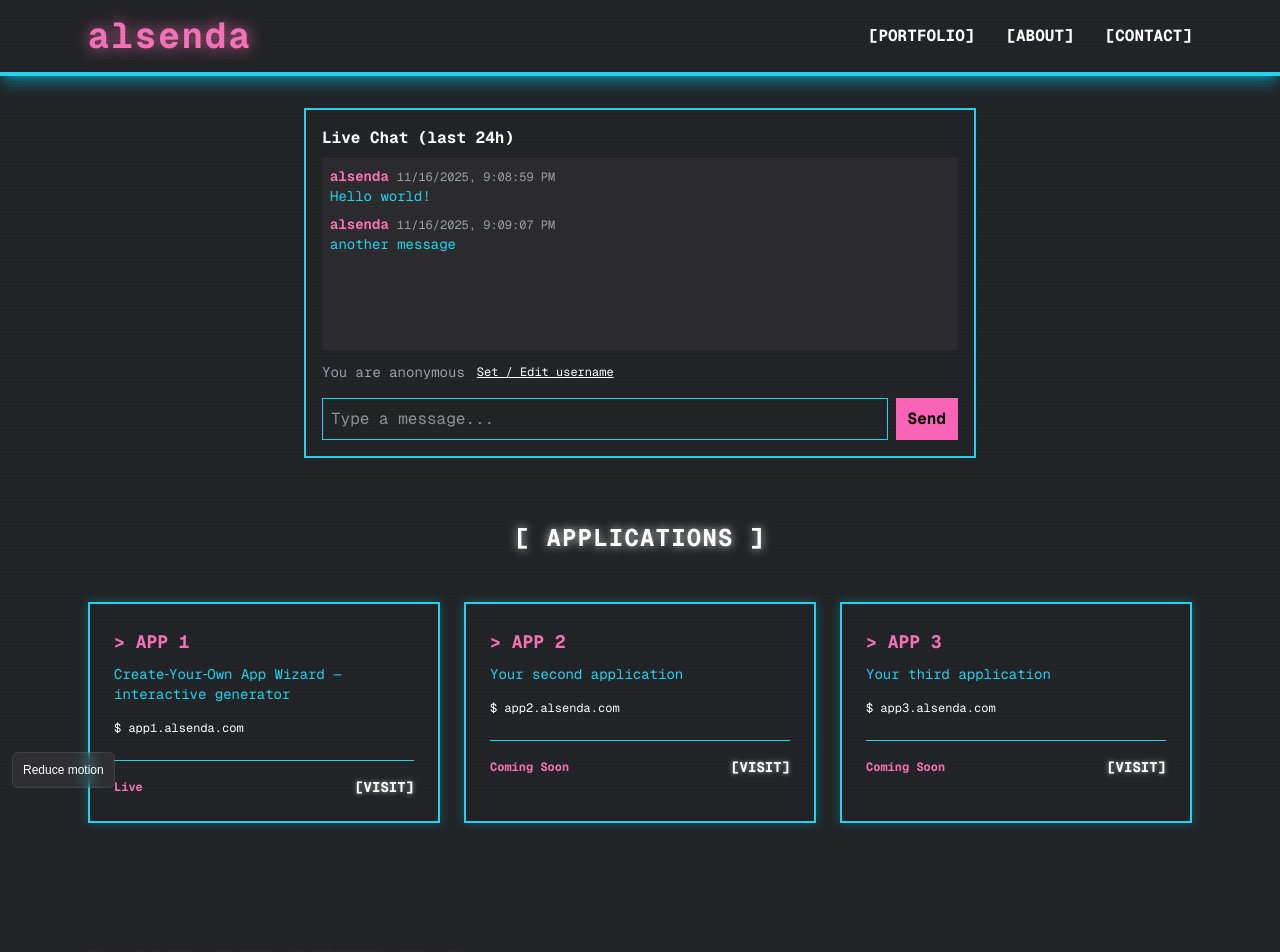
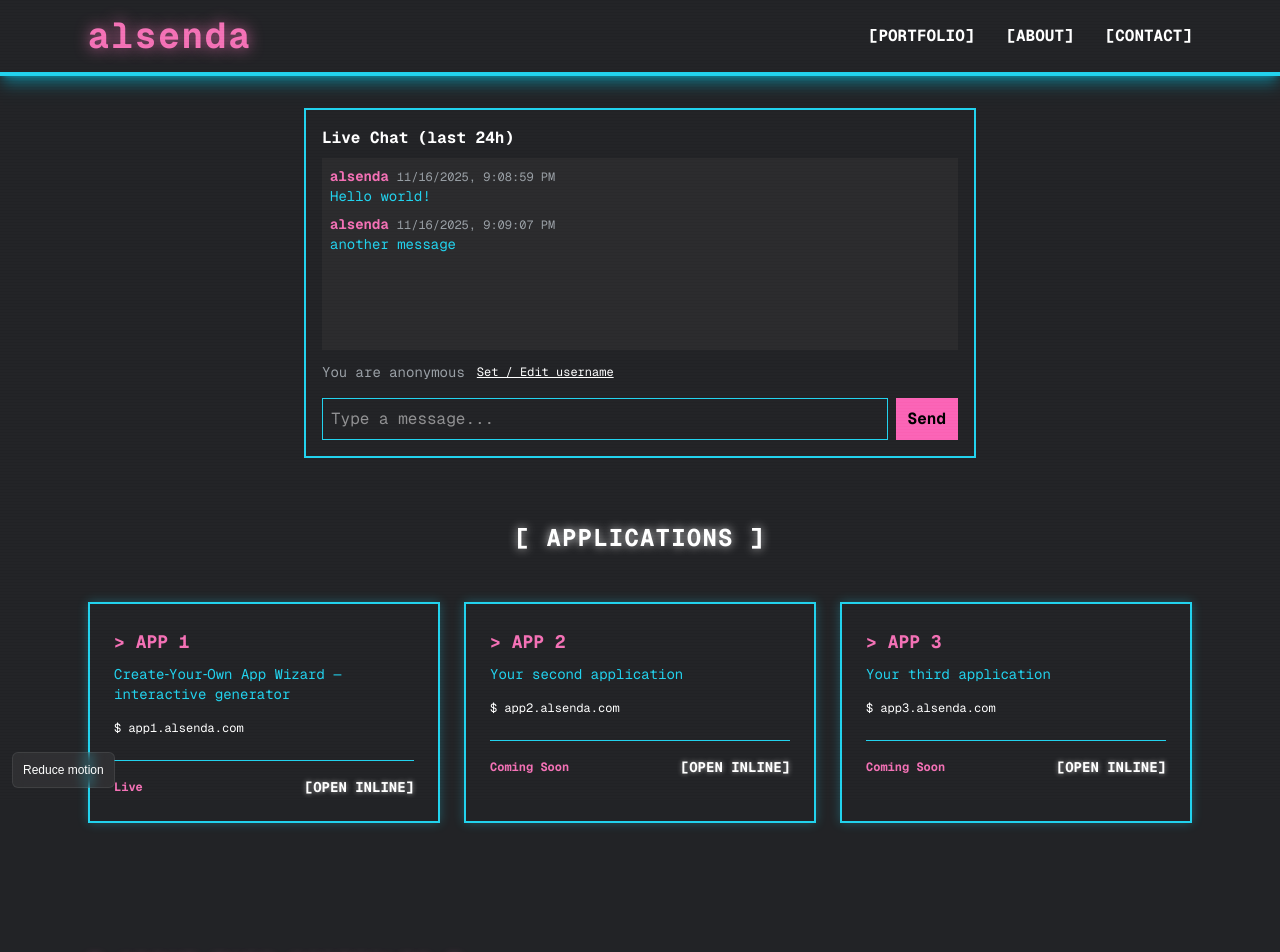
Before and after one commit to alsenda/alsenda.com, a Next.js app: page / in a window 1280 px wide. Shown: the top 952 px of the page. Built offline with nearby package versions, Linux system fonts and the light colour scheme; no server answers.

Commit message:
feat(ui): open App1 inline on main page via client AppEmbed component

```diff
--- a/src/app/page.tsx
+++ b/src/app/page.tsx
@@ -1,4 +1,5 @@
 import LiveChat from '../components/LiveChat';
+import AppEmbed from '../components/AppEmbed';
 
 export default function Home() {
   const applications = [
@@ -57,37 +58,8 @@ export default function Home() {
       {/* Live chat */}
       <LiveChat />
 
-      {/* Applications Section */}
-      <section id="portfolio" className="max-w-6xl mx-auto px-6 py-16">
-        <h3 className="text-2xl font-bold mb-12 text-center text-white tracking-wider" style={{textShadow: "0 0 10px rgba(255, 255, 255, 0.8)"}}>
-          [ APPLICATIONS ]
-        </h3>
-        <div className="grid md:grid-cols-3 gap-6">
-          {applications.map((app) => (
-            <div
-              key={app.subdomain}
-              className="tilt-card bg-black border-2 border-cyan-400 p-6 hover:border-white transition hover:shadow-lg hover:shadow-white/50 hover:bg-gray-950"
-              style={{boxShadow: "0 0 10px rgba(34, 211, 238, 0.3)"}}
-            >
-              <h4 className="text-lg font-bold mb-2 text-pink-400">{">"} {app.name.toUpperCase()}</h4>
-              <p className="text-cyan-300 mb-4 text-sm">{app.description}</p>
-              <p className="text-xs text-white mb-4 font-mono">
-                $ {app.subdomain}.alsenda.com
-              </p>
-              <div className="flex items-center justify-between mt-6 pt-4 border-t border-cyan-400">
-                <span className="text-xs font-bold text-magenta-400">{app.status}</span>
-                <a
-                  href={`/${app.subdomain}`}
-                  className="text-white hover:text-cyan-400 font-bold transition text-sm"
-                  style={{textShadow: "0 0 5px rgba(255, 255, 255, 0.6)"}}
-                >
-                  [VISIT]
-                </a>
-              </div>
-            </div>
-          ))}
-        </div>
-      </section>
+      {/* Applications Section rendered by client component to support inline app opening */}
+      <AppEmbed applications={applications} />
 
       {/* About Section */}
       <section id="about" className="max-w-6xl mx-auto px-6 py-16">
--- /dev/null
+++ b/src/components/AppEmbed.tsx
@@ -0,0 +1,60 @@
+"use client";
+import React, { useState } from 'react';
+import dynamic from 'next/dynamic';
+
+const AppWizard = dynamic(() => import('./AppWizard'), { ssr: false });
+
+type AppDef = { name: string; description: string; subdomain: string; status: string };
+
+export default function AppEmbed({ applications }: { applications: AppDef[] }) {
+  const [openApp, setOpenApp] = useState<string | null>(null);
+
+  return (
+    <>
+      <section id="portfolio" className="max-w-6xl mx-auto px-6 py-16">
+        <h3 className="text-2xl font-bold mb-12 text-center text-white tracking-wider" style={{textShadow: "0 0 10px rgba(255, 255, 255, 0.8)"}}>
+          [ APPLICATIONS ]
+        </h3>
+        <div className="grid md:grid-cols-3 gap-6">
+          {applications.map((app) => (
+            <div
+              key={app.subdomain}
+              role="button"
+              tabIndex={0}
+              onClick={() => setOpenApp(app.subdomain)}
+              onKeyDown={(e) => { if (e.key === 'Enter') setOpenApp(app.subdomain); }}
+              className="tilt-card cursor-pointer bg-black border-2 border-cyan-400 p-6 hover:border-white transition hover:shadow-lg hover:shadow-white/50 hover:bg-gray-950"
+              style={{boxShadow: "0 0 10px rgba(34, 211, 238, 0.3)"}}
+            >
+              <h4 className="text-lg font-bold mb-2 text-pink-400">{">"} {app.name.toUpperCase()}</h4>
+              <p className="text-cyan-300 mb-4 text-sm">{app.description}</p>
+              <p className="text-xs text-white mb-4 font-mono">$ {app.subdomain}.alsenda.com</p>
+              <div className="flex items-center justify-between mt-6 pt-4 border-t border-cyan-400">
+                <span className="text-xs font-bold text-magenta-400">{app.status}</span>
+                <a
+                  href={`/${app.subdomain}`}
+                  onClick={(e) => { e.preventDefault(); setOpenApp(app.subdomain); }}
+                  className="text-white hover:text-cyan-400 font-bold transition text-sm"
+                  style={{textShadow: "0 0 5px rgba(255, 255, 255, 0.6)"}}
+                >
+                  [OPEN INLINE]
+                </a>
+              </div>
+            </div>
+          ))}
+        </div>
+      </section>
+
+      {openApp === 'app1' && (
+        <section className="max-w-6xl mx-auto px-6 py-12">
+          <div className="mb-4">
+            <button className="text-sm text-cyan-400 underline" onClick={() => setOpenApp(null)}>Close app</button>
+          </div>
+          <div className="bg-black/80 p-6 rounded border border-cyan-500">
+            <AppWizard />
+          </div>
+        </section>
+      )}
+    </>
+  );
+}
```
